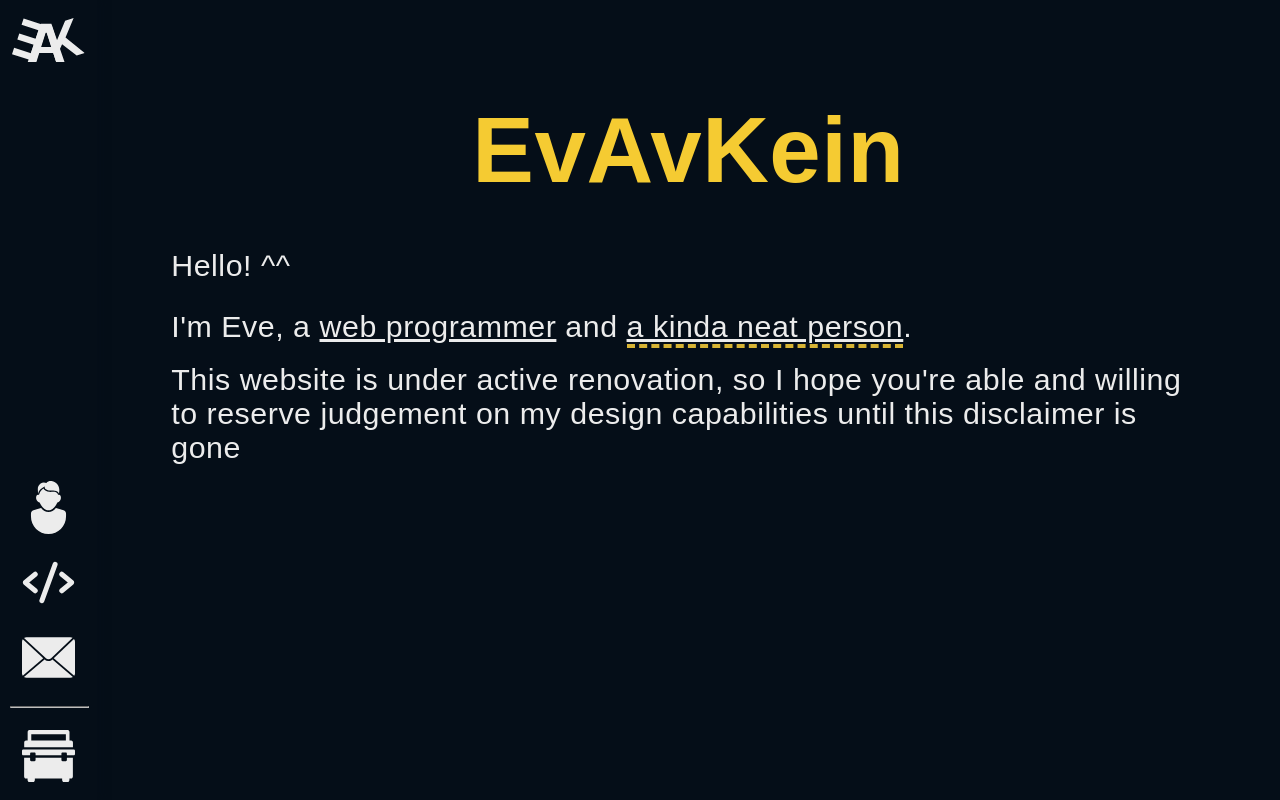
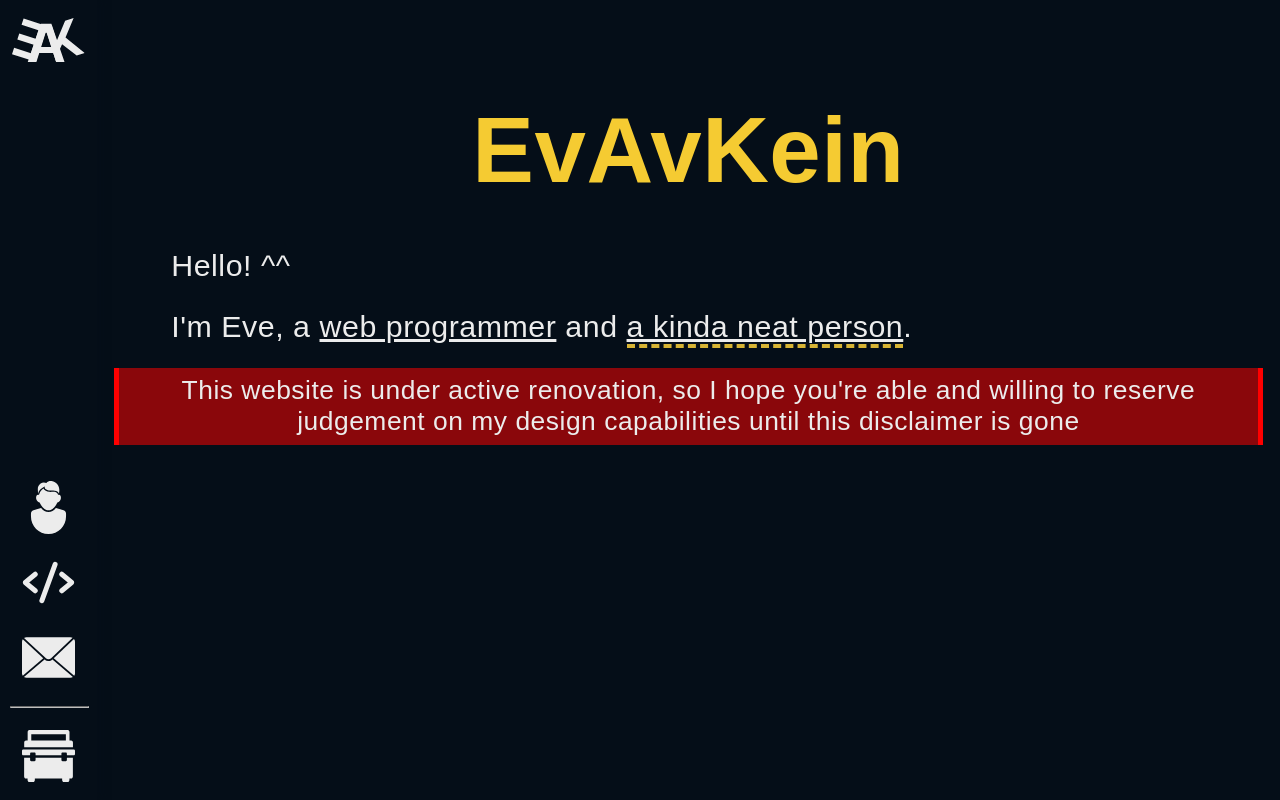
Before and after one commit to EvAvKein/Website, a SvelteKit app: page / in a window 1280 px wide. Built offline with nearby package versions, Linux system fonts and the light colour scheme.

Commit message:
refactor (home page): change renovation disclaimer from paragraph to notification
more difficult to overlook now (...and i'm emphasizing it because it's taking longer than expected :\)

```diff
--- a/src/routes/+page.svelte
+++ b/src/routes/+page.svelte
@@ -18,9 +18,11 @@
             </span>
           </Tooltip>.
       </p>
-      <p>
-        This website is under active renovation, so I hope you're able and willing to reserve judgement on my design capabilities until this disclaimer is gone
-      </p>
+      <Notification
+        text={"This website is under active renovation, so I hope you're able and willing to reserve judgement on my design capabilities until this disclaimer is gone"}
+        desirablityStyle={false}
+        baseDuration={null}
+      />
     </div>
   </section>
 </Core>
@@ -30,6 +32,7 @@
   import {onMount} from "svelte";
   import EvAvKein from "./evavkein.svelte";
   import Tooltip from "../lib/tooltip.svelte";
+  import Notification from "../lib/notification.svelte";
 
   let evavkeinExpanded = true;
 
```
